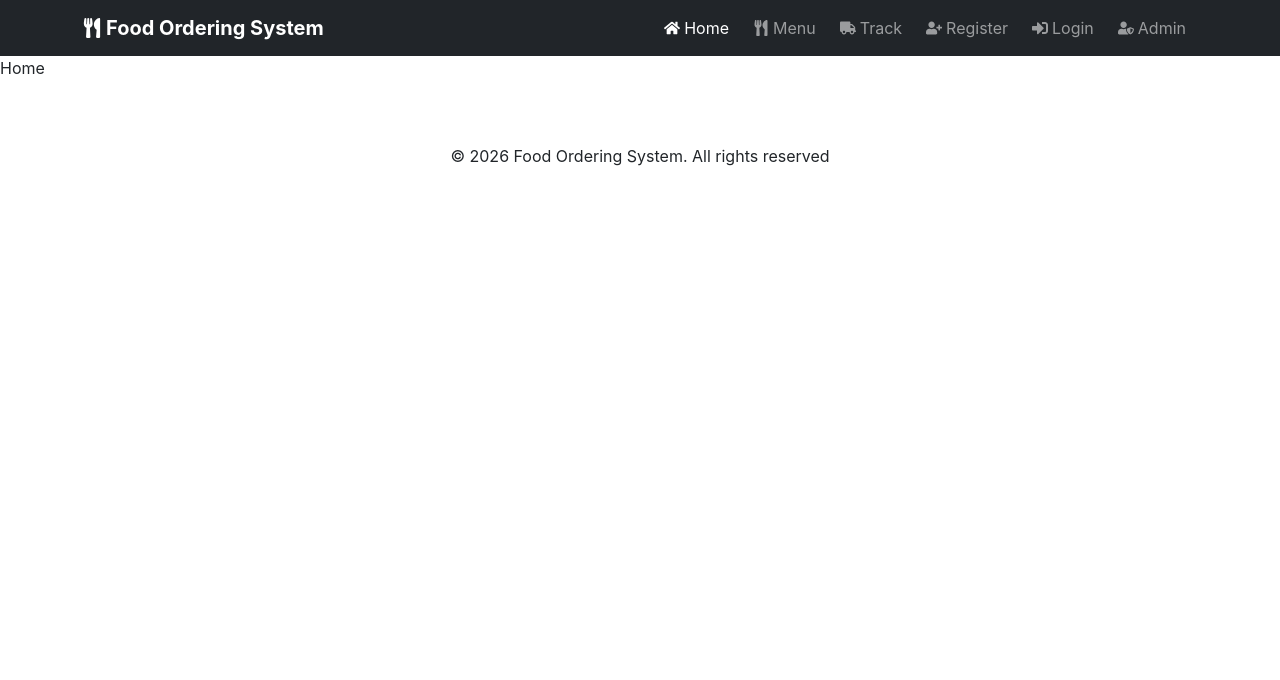
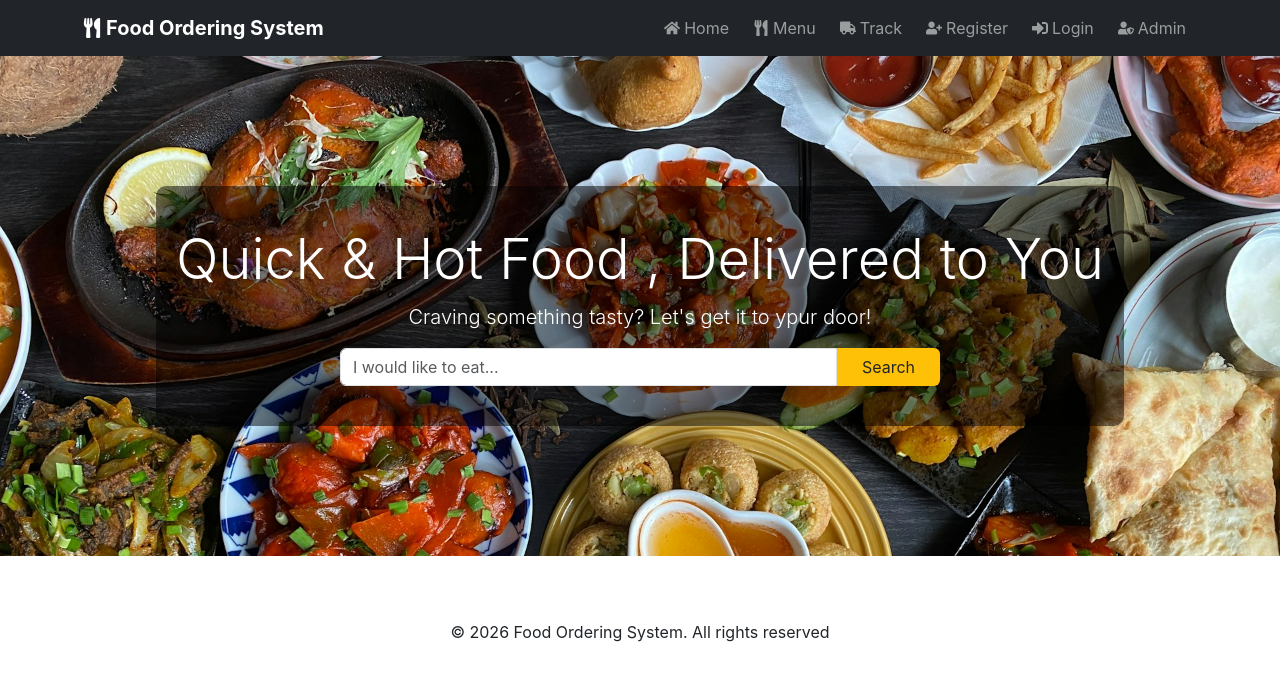
Before and after one commit to Keerthan-17/FoodOrderingSystem, a React (Create React App) app in the folder frontend/: page / in a window 1280 px wide. Shown: the top 680 px of the page. Built offline with nearby package versions, Linux system fonts and the light colour scheme.

Commit message:
Add hero and background styles to home.css for improved layout and responsiveness

```diff
--- a/frontend/src/components/PublicLayout.js
+++ b/frontend/src/components/PublicLayout.js
@@ -30,7 +30,7 @@
           <div className="collapse navbar-collapse" id="navbarSupportedContent">
             <ul className="navbar-nav ms-auto">
               <li className="nav-item mx-1">
-                <Link className="nav-link active" to="#">
+                <Link className="nav-link" to="#">
                   <FaHome className="me-1 icon-fix" />
                   Home
                 </Link>
--- a/frontend/src/pages/Home.js
+++ b/frontend/src/pages/Home.js
@@ -1,13 +1,22 @@
 import React from "react";
 import PublicLayout from "../components/PublicLayout";
+import '../styles/home.css';
 
 
 const Home = () => {
   return (
     <PublicLayout>
-      <div>
-        Home
-      </div>
+      <section className="hero p-5 text-center" style={{backgroundImage:"url('images/hero.jpg')"}}>
+        <div className="backgroundStyle">
+          <h1 className="display-4">Quick & Hot Food , Delivered to You</h1>
+          <p className="lead">Craving something tasty? Let's get it to ypur door!</p>
+          <form method="GET" action="/search" className="d-flex mt-3" style={{maxWidth:"600px", margin:'0 auto'}}>
+            <input type="text" name='q' placeholder="I would like to eat..." className="form-control" style={{borderTopRightRadius:"0", borderBottomRightRadius: "0"}}></input>
+            <button className="btn bg-warning px-4" style={{borderTopLeftRadius:"0", borderBottomLeftRadius:"0"}}>Search</button>
+          </form>
+        </div>
+      </section>
+
     </PublicLayout>
 
   );
--- /dev/null
+++ b/frontend/src/styles/home.css
@@ -0,0 +1,22 @@
+.hero{
+  min-height: 500px;
+  background-repeat: no-repeat;
+  background-size: cover;
+  background-position: top;
+  color: white;
+  display: flex;
+  justify-content: center;
+  align-items: center;
+}
+
+.backgroundStyle{
+  background-color: rgba(0,0,0,0.5);
+  padding: 40px 20px;
+  border-radius: 10px;
+}
+
+@media (max-width:768px) {
+  .hero{
+    min-height: 300px;
+  }
+}
--- a/frontend/src/styles/layout.css
+++ b/frontend/src/styles/layout.css
@@ -1,3 +1,25 @@
 .navbar-brand:hover {
   color: #ffc107 !important;
+  transform: translateY(-2px);
+  transition: color 0.3s ease, transform 0.3 ease;
 }
+
+.navbar-brand:hover svg{
+  animation: shake 0.3s ease;
+}
+
+@keyframes shake {
+  0% {transform: rotate(0deg);}
+  25% {transform: rotate(-5deg);}
+  50% {transform: rotate(5deg);}
+  75% {transform: rotate(-3deg);}
+  100% {transform: rotate(0deg);}
+}
+
+.nav-link:hover{
+  background-color: #ffc107 !important;
+  border-radius: 0.25rem;
+  color: whitesmoke;
+  font-weight: 600;
+  transition: all 0.3s ease;
+}
```
Also changed, not shown: frontend/public/images/hero.jpg (added).
